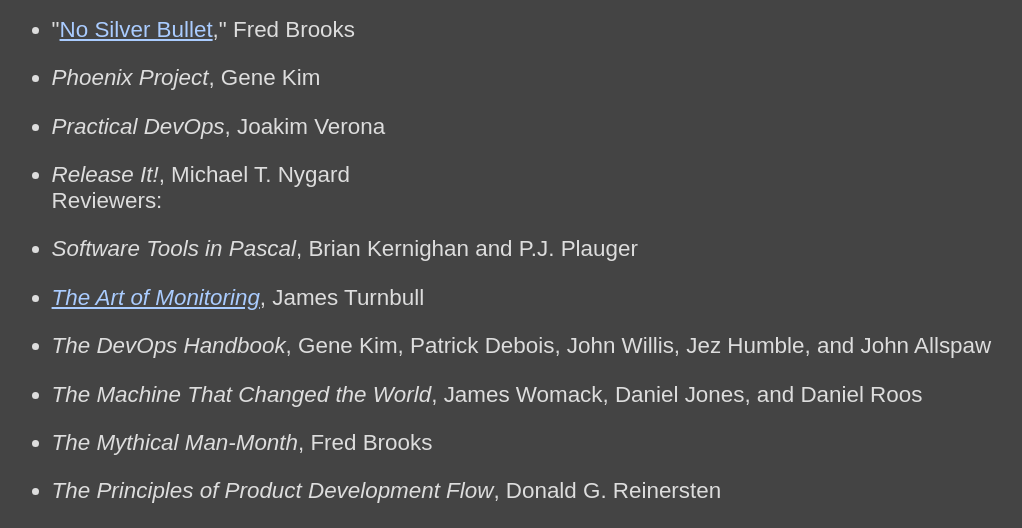
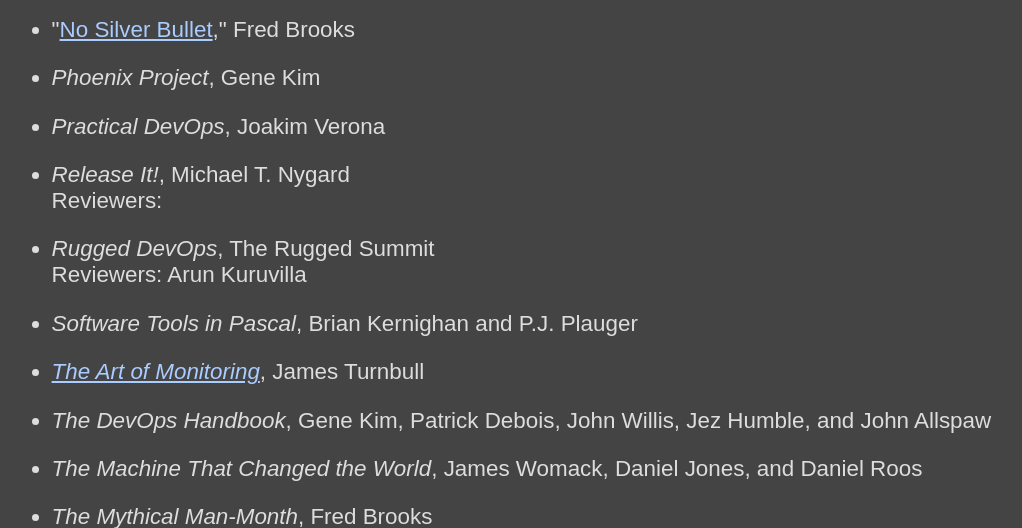
Before and after one commit to YangLou1/TheDevOpsCourse, a Django app: template devops/templates/books.html in a window 1280 px wide. Shown: the part 1292-1820 px from the top of the page, without its empty margins (46-1068 px from the left). Run offline with Django 3.2, Linux system fonts and the light colour scheme; the template is opened without the code that fills it, so the values that code supplies are empty.

Commit message:
Rebuilt from DevOps site.

```diff
--- a/devops/templates/books.html
+++ b/devops/templates/books.html
@@ -142,6 +142,15 @@
             </li>
 
             <li>
+                <i>Rugged DevOps</i>,
+                The Rugged Summit
+                <br />
+                <span class="review">
+                Reviewers: Arun Kuruvilla
+                </span>
+            </li>
+
+            <li>
                 <i>Software Tools in Pascal</i>,
                 Brian Kernighan and P.J. Plauger
             </li>
```
